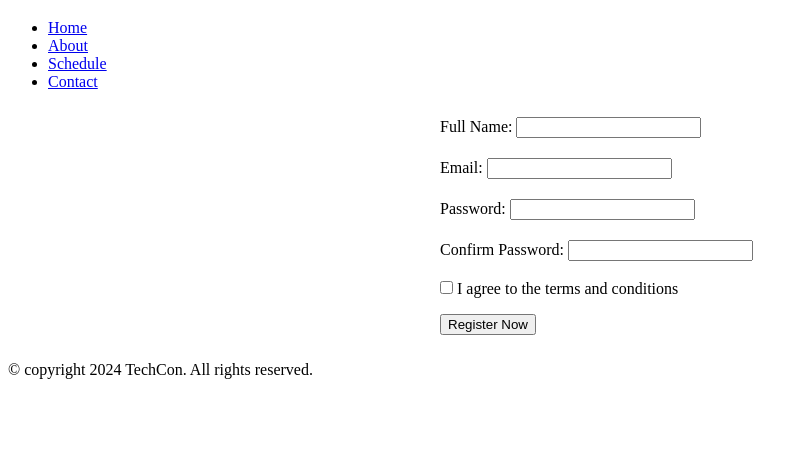
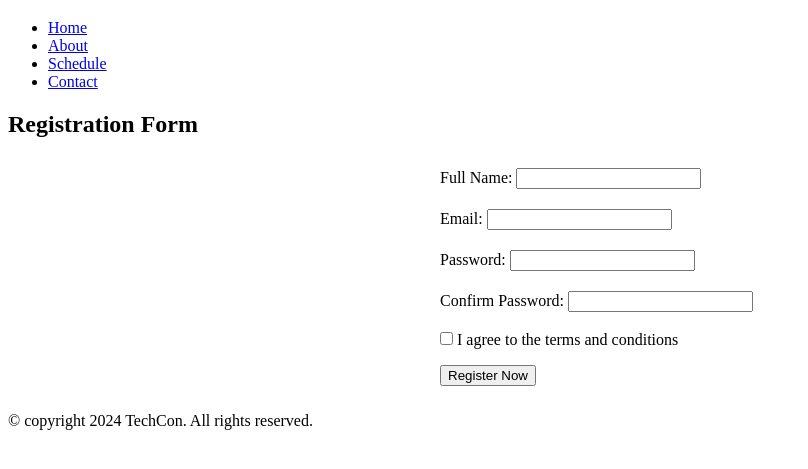
Before and after one commit to Christiana-tech/TechCon_HTML, a plain HTML site: page techcon_website/register.html in a window 1280 px wide. Shown: the part 61-530 px from the top of the page, without its empty margins (0-808 px from the left). Drawn offline with Linux system fonts and the light colour scheme.

Commit message:
changes made in register.html

```diff
--- a/techcon_website/register.html
+++ b/techcon_website/register.html
@@ -28,7 +28,9 @@
         </nav>
     </header>
     <main>
-        <form>
+        <section>
+        <h2>Registration Form</h2>
+        <form action="register.html" method="post">
             <div>
                 <label for="name">Full Name:</label>
                 <input type="text" id="name" name="name" required>
@@ -52,6 +54,7 @@
                 <button type="submit">Register Now</button>
             </div>
         </form>
+        </section>
     </main>
     <footer>
         <p>&copy; copyright 2024 TechCon. All rights reserved.</p>
```
